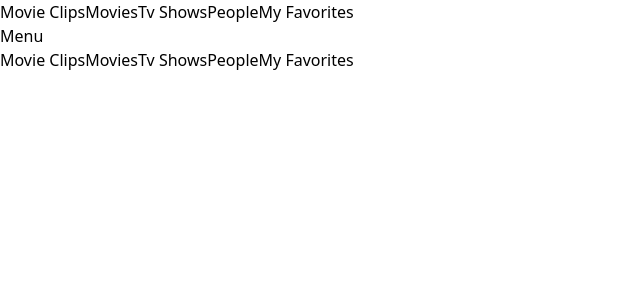
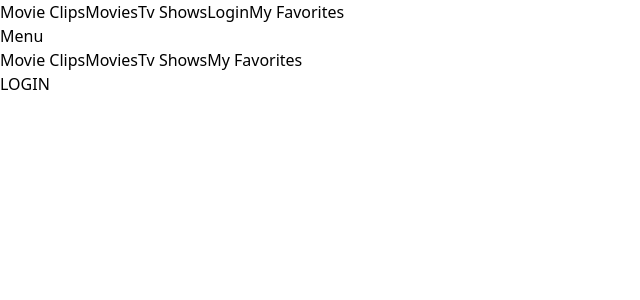
Before and after one commit to VitaliyV22/Movie-Clips, a React (Vite) app: page /auth in a window 1280 px wide. Shown: the top 300 px of the page, without its empty margins (0-640 px from the left). Built offline with nearby package versions, Linux system fonts and the light colour scheme.

Commit message:
working on authentication with firebase

```diff
--- a/package.json
+++ b/package.json
@@ -10,6 +10,7 @@
     "preview": "vite preview"
   },
   "dependencies": {
+    "@tanstack/react-query": "^5.25.0",
     "localforage": "^1.10.0",
     "match-sorter": "^6.3.4",
     "react": "^18.2.0",
--- a/src/App.jsx
+++ b/src/App.jsx
@@ -4,8 +4,8 @@ import { Header } from "./components/Header/Header";
 import { Home } from "./pages/Home/Home";
 import { Movies } from "./pages/Movies/Movies";
 import { Shows } from "./pages/Shows/Shows";
-import { People } from "./pages/People/People";
 import { Favorites } from "./pages/Favorites/Favorites";
+import { Auth } from "./pages/Auth/Auth";
 
 function App() {
 
@@ -16,9 +16,10 @@ function App() {
         <Header />
         <Routes>
           <Route path="/" element={<Home />} />
+          <Route path="/auth" element={<Auth />} />
+
           <Route path="/movies" element={<Movies />} />
           <Route path="/shows" element={<Shows />} />
-          <Route path="/people" element={<People />} />
           <Route path="/favorites" element={<Favorites />} />
         </Routes>
       </Router>
--- a/src/components/Header/Header.jsx
+++ b/src/components/Header/Header.jsx
@@ -12,7 +12,7 @@ export const Header = () => {
           <Link to={"/"}>Movie Clips</Link>
           <Link to={"/movies"}>Movies</Link>
           <Link to={"/shows"}>Tv Shows</Link>
-          <Link to={"/people"}>People</Link>
+          <Link to={"/auth"}>Login</Link>
           <Link to={"/favorites"}>My Favorites</Link>
         </nav>
       </div>
@@ -29,7 +29,7 @@ export const Header = () => {
           <Link to={"/"}>Movie Clips</Link>
           <Link to={"/movies"}>Movies</Link>
           <Link to={"/shows"}>Tv Shows</Link>
-          <Link to={"/people"}>People</Link>
+
           <Link to={"/favorites"}>My Favorites</Link>
         </div>
       </div>
--- /dev/null
+++ b/src/pages/Auth/Auth.jsx
@@ -0,0 +1,18 @@
+import React from 'react'
+
+export const Auth = () => {
+
+    const handleLogin = () => {
+
+    }
+  return (
+    <div>
+        <div className='flex items-center justify-center w-screen h-screen'>
+        <button onClick={handleLogin} className='text-4xl border hover:bg-slate-300 border-black rounded-md p-2 text-black'>LOGIN</button>
+        </div>
+
+
+
+    </div>
+  )
+}
--- a/src/pages/Home/Home.jsx
+++ b/src/pages/Home/Home.jsx
@@ -36,13 +36,17 @@ export const Home = () => {
     return <div>Loading ...</div>;
   }
   if (error) {
-    return <div>Error, please try again.</div>;
+    return <div>
+
+    </div>;
   }
 
   return <div>
 
     <div>
-
+    <div>
+          {}
+          </div>
     </div>
   </div>;
 };
--- a/src/pages/People/People.jsx
+++ /dev/null
@@ -1,7 +0,0 @@
-import React from 'react'
-
-export const People = () => {
-  return (
-    <div>People</div>
-  )
-}
```
Also changed, not shown: 1 other file (tests, documents, lock files or other folders).
